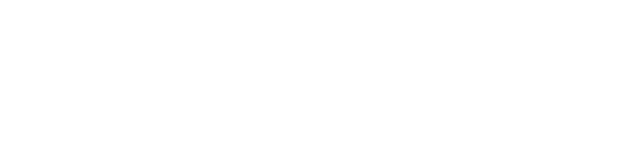
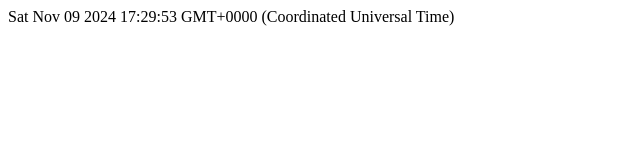
Before and after one commit to MariiaKamenska/electronic_clock, a plain HTML site: page index.html in a window 1280 px wide. Shown: the whole page, without its empty margins (0-640 px from the left). Drawn offline with Linux system fonts and the light colour scheme.

Commit message:
output new Date() by DOM

```diff
--- a/index.html
+++ b/index.html
@@ -6,6 +6,8 @@
     <title>Document</title>
 </head>
 <body>
+    <div id="clock"></div>
 
+    <script src="script.js"></script>
 </body>
 </html>
--- a/script.js
+++ b/script.js
@@ -1 +1 @@
-document.getElementById('clock').textContent = '12345';
+document.getElementById('clock').textContent = new Date();
```
